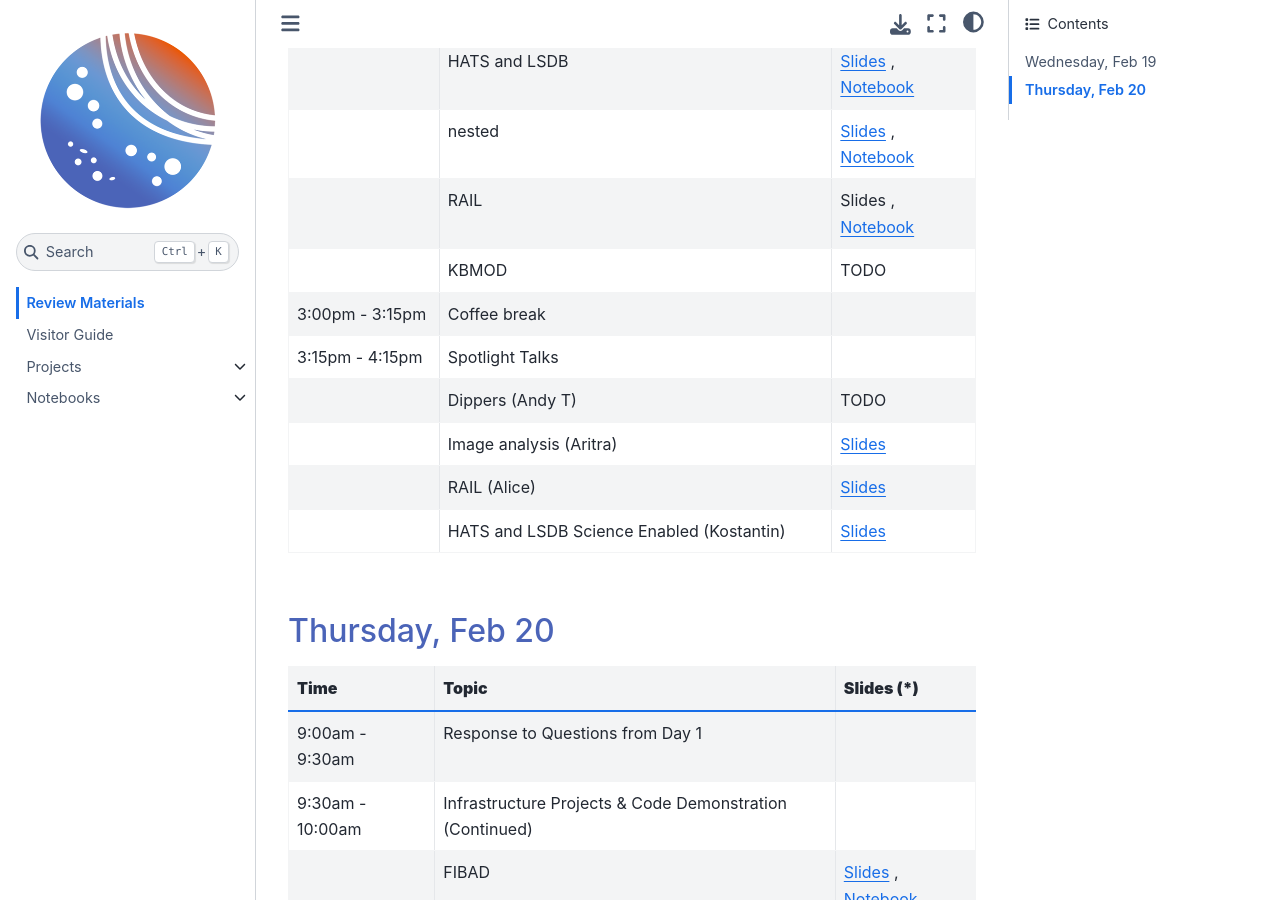
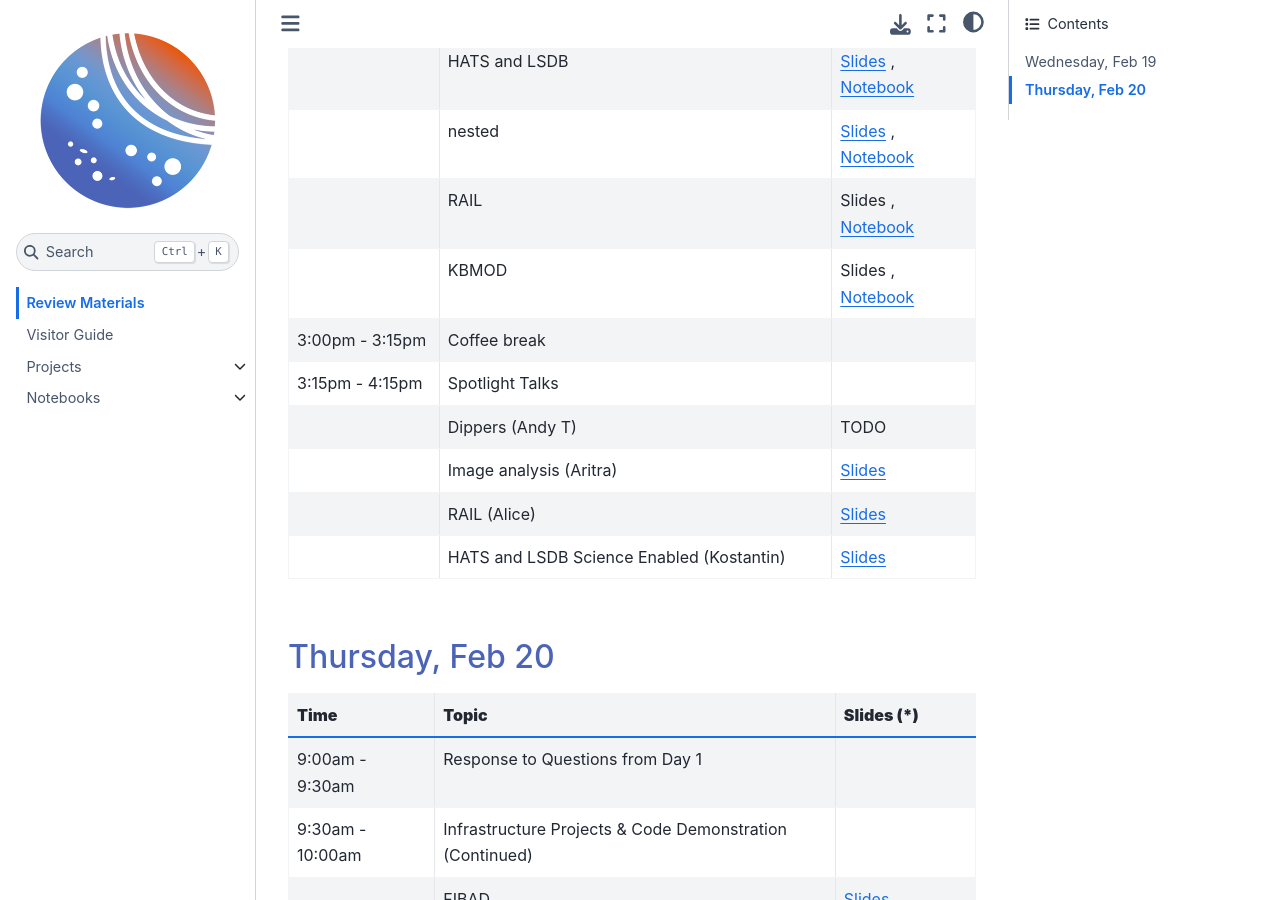
Before and after one commit to lincc-frameworks/midpoint-review, a Sphinx documentation site: the page built from docs/index.rst, in a window 1280 px wide and 900 px high, scrolled down 845 px. Built offline with Sphinx 7.4.7 and the Sphinx Book theme 1.1.4, drawn with Linux system fonts in a browser that asks for light colours; pages that are not in the unit, such as notebooks, are missing from menus.

Commit message:
Add KBMOD notebook

```diff
--- a/docs/index.rst
+++ b/docs/index.rst
@@ -47,7 +47,7 @@ Wednesday, Feb 19
      - Slides , `Notebook <https://linccfw-review.readthedocs.io/en/latest/notebooks/rail/rail_hsc.html>`__
    * -
      - KBMOD
-     - TODO
+     - Slides , `Notebook <https://linccfw-review.readthedocs.io/en/latest/notebooks/kbmod/kbmod_usdf.html>`__
    * - 3:00pm - 3:15pm
      - Coffee break
      -
```
